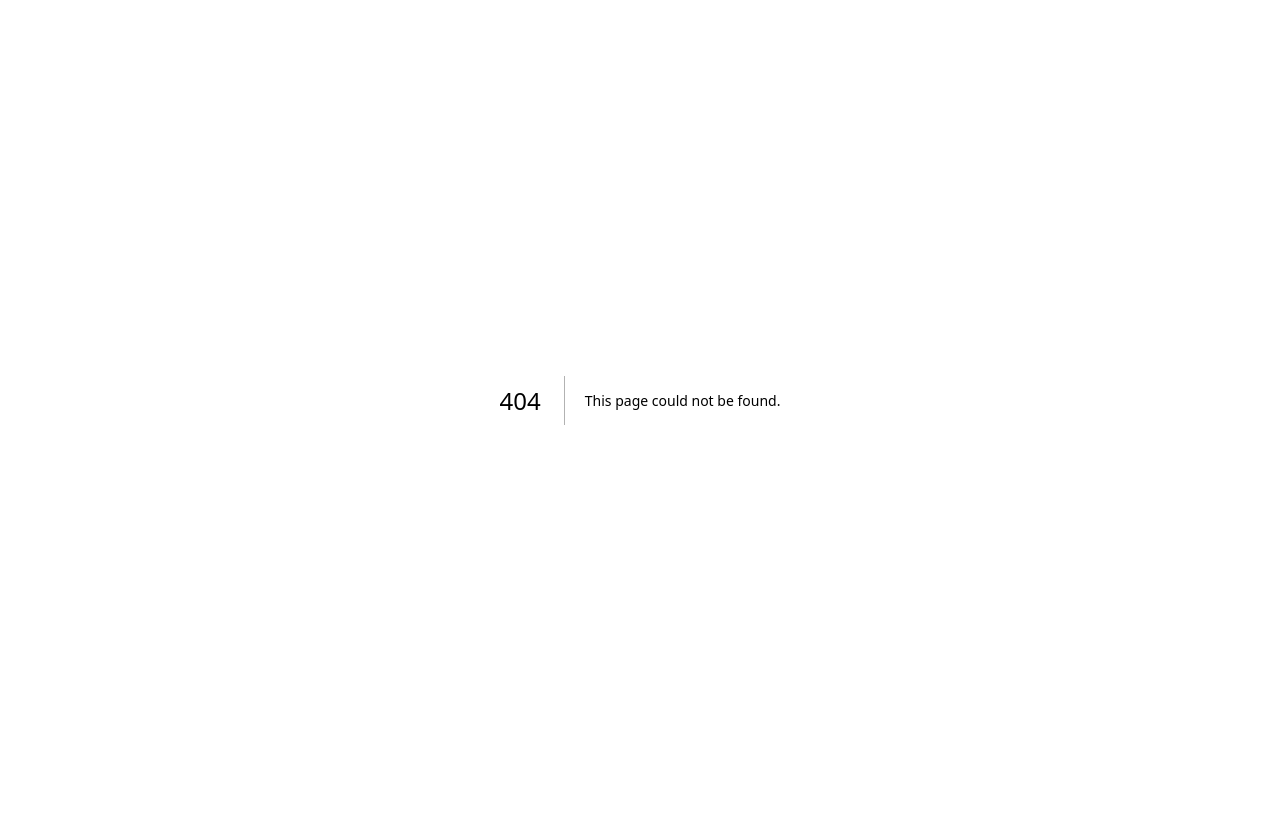
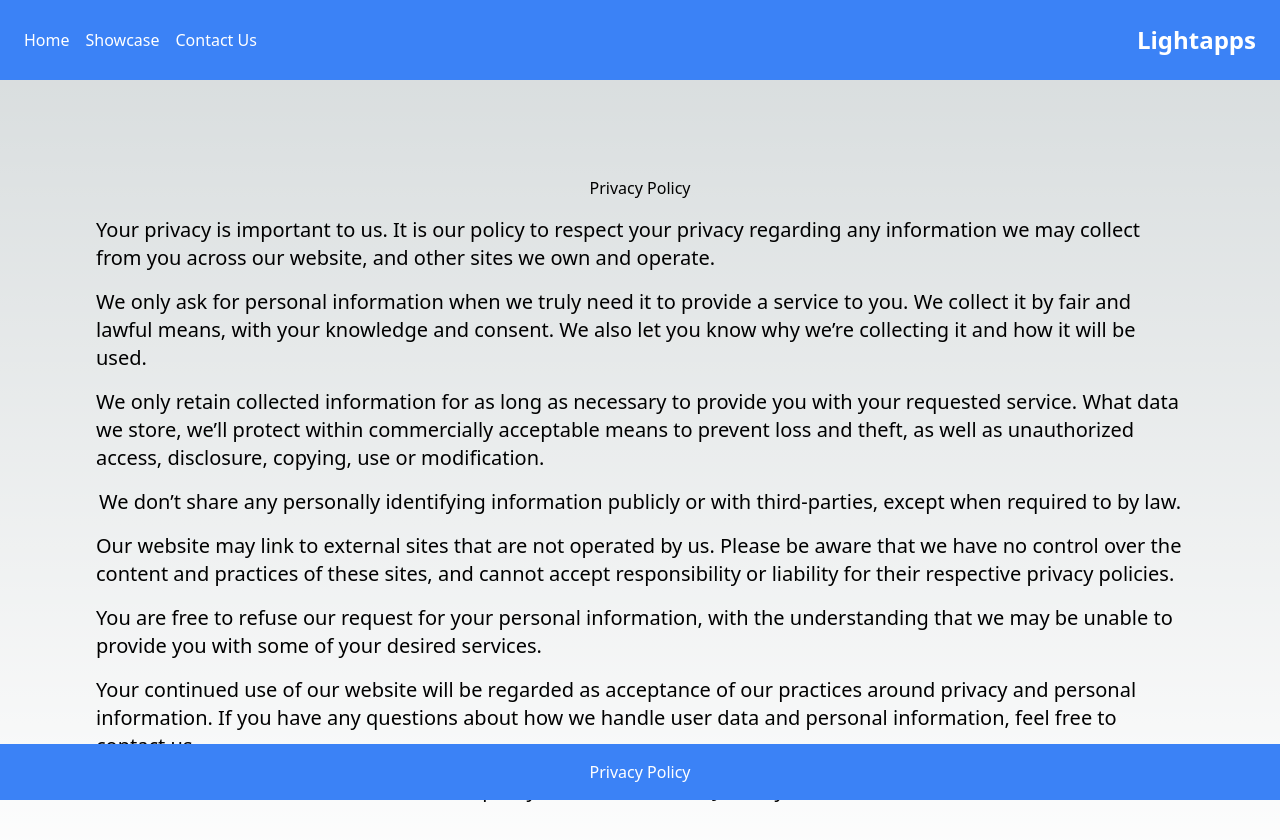
Before and after one commit to lightapps-smart-blocks/lightapps-front, a Next.js app: page /privacy-policy in a window 1280 px wide. Before the commit this address had no page. Shown: the top 840 px of the page. Before the commit the page ends 800 px from the top, so only its background shows below. Built offline with nearby package versions, Linux system fonts and the light colour scheme.

Commit message:
Commit from Stub AI (#7)
Co-authored-by: lightapps-smart-blocks <ai@codestub.ai>

```diff
--- /dev/null
+++ b/pages/privacy-policy.tsx
@@ -0,0 +1,38 @@
+import Header from '../components/Header';
+import Footer from '../components/Footer';
+
+export default function PrivacyPolicy() {
+  return (
+    <div className="flex flex-col min-h-screen">
+      <Header />
+      <main className="flex-grow flex flex-col items-center justify-center p-24">
+        <h1>Privacy Policy</h1>
+        <p className="mt-4 text-xl">
+          Your privacy is important to us. It is our policy to respect your privacy regarding any information we may collect from you across our website, and other sites we own and operate.
+        </p>
+        <p className="mt-4 text-xl">
+          We only ask for personal information when we truly need it to provide a service to you. We collect it by fair and lawful means, with your knowledge and consent. We also let you know why we’re collecting it and how it will be used.
+        </p>
+        <p className="mt-4 text-xl">
+          We only retain collected information for as long as necessary to provide you with your requested service. What data we store, we’ll protect within commercially acceptable means to prevent loss and theft, as well as unauthorized access, disclosure, copying, use or modification.
+        </p>
+        <p className="mt-4 text-xl">
+          We don’t share any personally identifying information publicly or with third-parties, except when required to by law.
+        </p>
+        <p className="mt-4 text-xl">
+          Our website may link to external sites that are not operated by us. Please be aware that we have no control over the content and practices of these sites, and cannot accept responsibility or liability for their respective privacy policies.
+        </p>
+        <p className="mt-4 text-xl">
+          You are free to refuse our request for your personal information, with the understanding that we may be unable to provide you with some of your desired services.
+        </p>
+        <p className="mt-4 text-xl">
+          Your continued use of our website will be regarded as acceptance of our practices around privacy and personal information. If you have any questions about how we handle user data and personal information, feel free to contact us.
+        </p>
+        <p className="mt-4 text-xl">
+          This policy is effective as of 1 January 2022.
+        </p>
+      </main>
+      <Footer />
+    </div>
+  );
+}
```
